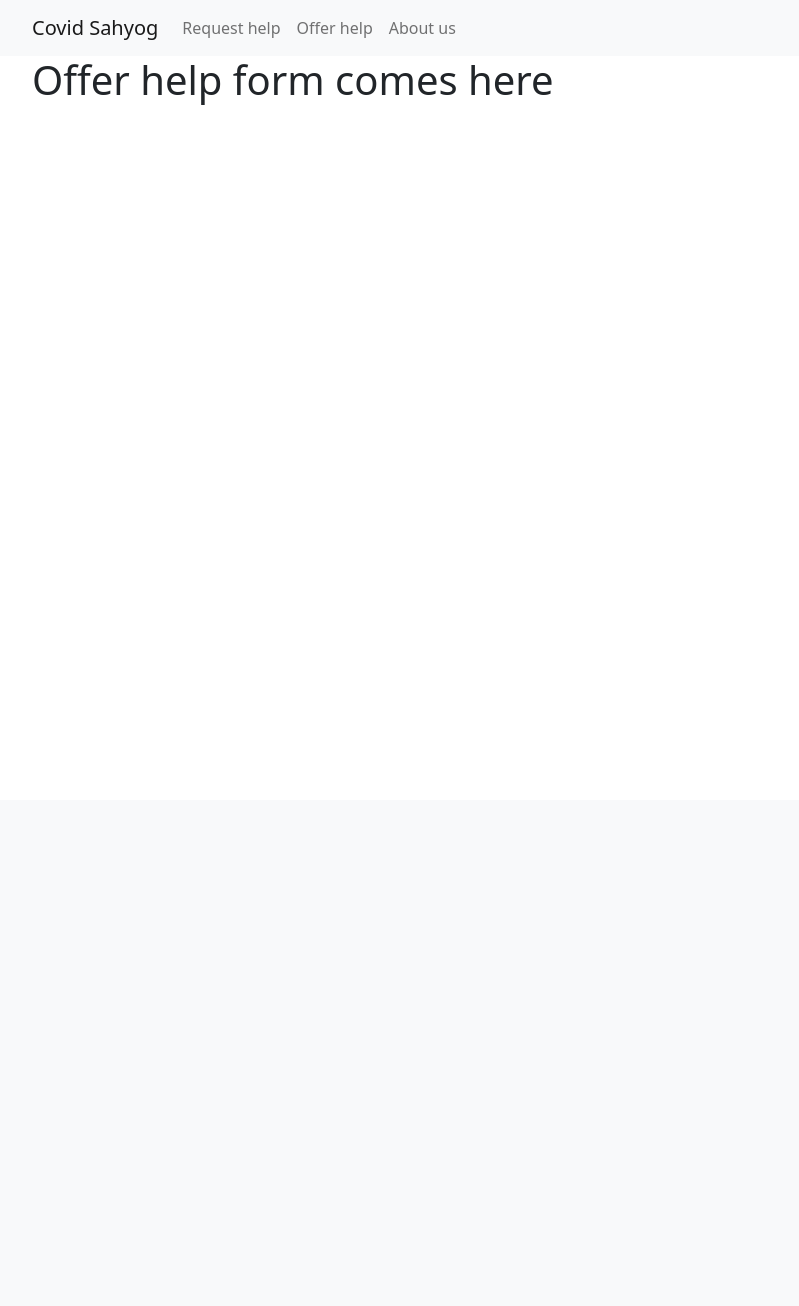
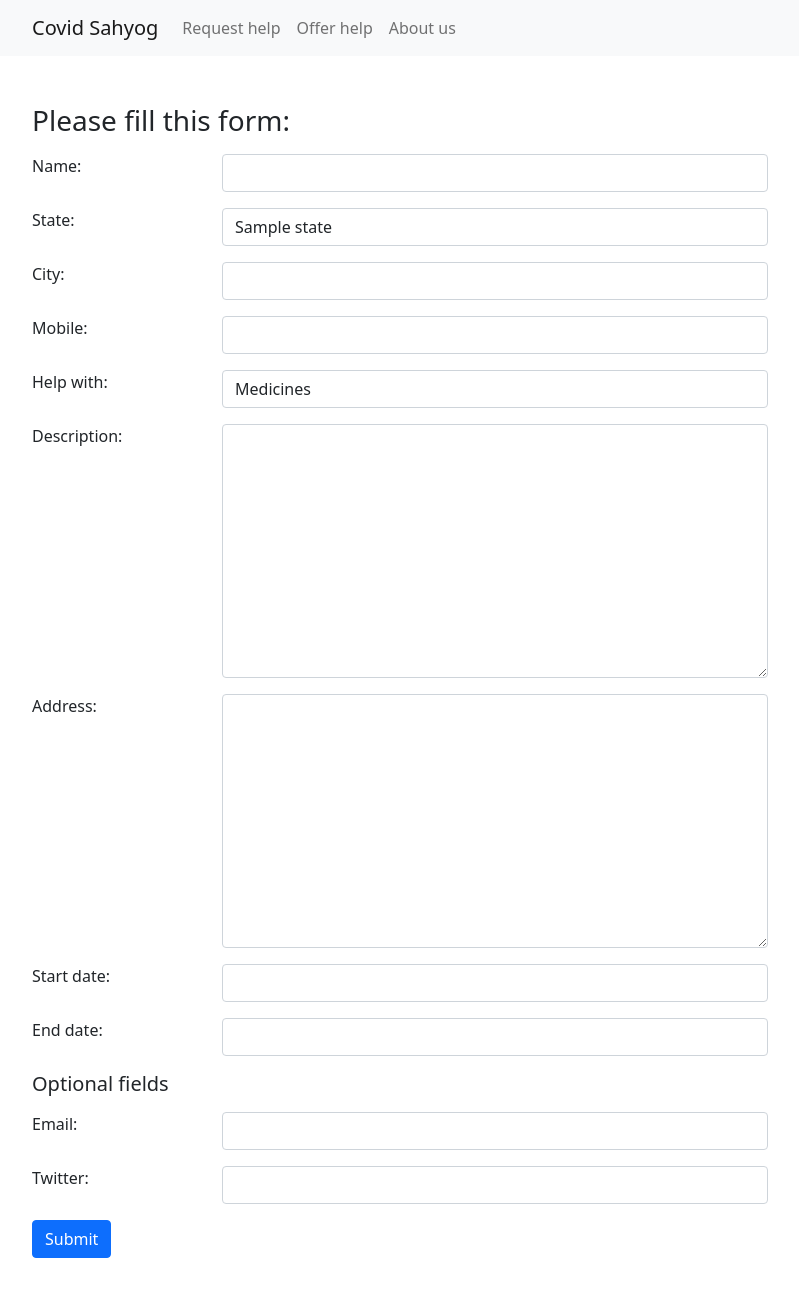
Before and after one commit to shivkiyer/covid-sahyog, a Django app: page /offer-help in a window 1280 px wide. Shown: the whole page, without its empty margins (50-849 px from the left). Before the commit the page ends 105 px from the top, so only its background shows below. Run offline with Django 3.2, Linux system fonts and the light colour scheme; tables that the repository leaves empty hold one stand-in row (values such as "Sample post"); parts of the project's set-up code (start-up, migrations or seed data) failed here and were passed over; some libraries are stand-ins or nearby versions.

Commit message:
Started offer help form; TODO date picker

```diff
--- a/relief/forms.py
+++ b/relief/forms.py
@@ -32,6 +32,14 @@ class RequestHelpForm(forms.ModelForm):
                 required=False,
                 widget=forms.URLInput(attrs={'class': 'form-control'})
             )
+    start_date = forms.DateTimeField(
+                required=False,
+                widget=forms.DateTimeInput(attrs={'class': 'form-control'})
+            )
+    end_date = forms.DateTimeField(
+                required=False,
+                widget=forms.DateTimeInput(attrs={'class': 'form-control'})
+            )
     class Meta:
         model = RequestHelp
         fields = [
@@ -45,5 +53,8 @@ class RequestHelpForm(forms.ModelForm):
             'description',
             'address',
             'verified',
-            'assistance_url'
+            'start_date',
+            'end_date',
+            'assistance_url',
+            'is_disabled'
         ]
--- a/relief/models.py
+++ b/relief/models.py
@@ -21,6 +21,7 @@ class RequestHelp(models.Model):
         ('food', 'Food'),
         ('ambulance', 'Ambulance'),
         ('blood', 'Blood/Plasma'),
+        ('financial', 'Financial'),
         ('other', 'Other')
     ]
     display_name    = models.CharField(max_length=200)
@@ -33,11 +34,14 @@ class RequestHelp(models.Model):
         choices=help_choices,
         default='oxygen'
     )
+    is_help_offered = models.BooleanField(default=False)
     state           = models.ForeignKey(State, on_delete=models.SET_NULL, null=True, blank=True)
     address         = models.TextField()
     city            = models.CharField(max_length=200)
     assistance_url  = models.URLField(blank=True, null=True)
     created_on      = models.DateTimeField(auto_now_add=True)
+    start_date      = models.DateTimeField(blank=True, null=True)
+    end_date        = models.DateTimeField(blank=True, null=True)
     verified_on     = models.DateTimeField(auto_now=True, blank=True, null=True)
     verified        = models.BooleanField(default=False)
     verified_by     = models.ForeignKey(
@@ -46,6 +50,7 @@ class RequestHelp(models.Model):
         blank=True,
         null=True
     )
+    is_disabled     = models.BooleanField(default=False)
 
     def __str__(self):
         return self.display_name + ' in ' + self.city + ', ' + self.state.name + ' needs ' + self.help_needed
--- /dev/null
+++ b/relief/templates/base_help_form_admin.html
@@ -0,0 +1,28 @@
+{% if user.is_authenticated %}
+  <div class="row mb-3">
+    <div class="col-12 col-md-2">
+      <label>Donation Link:</label>
+    </div>
+    <div class="col-12 col-md-6">
+      {{request_form.assistance_url}}
+    </div>
+  </div>
+
+  <div class="row mb-3">
+    <div class="col-12 col-md-2">
+      <label>Verify:</label>
+    </div>
+    <div class="col-12 col-md-6">
+      {{request_form.verified}}
+    </div>
+  </div>
+
+  <div class="row mb-3">
+    <div class="col-12 col-md-2">
+      <label>Disable:</label>
+    </div>
+    <div class="col-12 col-md-6">
+      {{request_form.is_disabled}}
+    </div>
+  </div>
+{% endif %}
--- /dev/null
+++ b/relief/templates/base_help_form_optional.html
@@ -0,0 +1,18 @@
+<h5 class="my-3">Optional fields</h5>
+<div class="row mb-3">
+  <div class="col-12 col-md-2">
+    <label>Email:</label>
+  </div>
+  <div class="col-12 col-md-6">
+    {{request_form.email}}
+  </div>
+</div>
+
+<div class="row mb-3">
+  <div class="col-12 col-md-2">
+    <label>Twitter:</label>
+  </div>
+  <div class="col-12 col-md-6">
+    {{request_form.twitter_handle}}
+  </div>
+</div>
--- /dev/null
+++ b/relief/templates/base_help_form_required.html
@@ -0,0 +1,75 @@
+<div class="row mb-3">
+  <div class="col-12 col-md-2">
+    <label>Name:</label>
+  </div>
+  <div class="col-12 col-md-6">
+    {{request_form.display_name}}
+  </div>
+</div>
+
+<div class="row mb-3">
+  <div class="col-12 col-md-2">
+    <label>State:</label>
+  </div>
+  <div class="col-12 col-md-6">
+    <select class="form-control" name="state">
+      {% for state_item in list_of_states %}
+        <option value="{{state_item.id}}">{{state_item.name}}</option>
+      {% endfor %}
+    </select>
+  </div>
+</div>
+
+<div class="row mb-3">
+  <div class="col-12 col-md-2">
+    <label>City:</label>
+  </div>
+  <div class="col-12 col-md-6">
+    {{request_form.city}}
+  </div>
+</div>
+
+<div class="row mb-3">
+  <div class="col-12 col-md-2">
+    <label>Mobile:</label>
+  </div>
+  <div class="col-12 col-md-6">
+    {{request_form.mobile_number}}
+  </div>
+</div>
+{% if request_form.mobile_number.errors %}
+  {% for error in request_form.mobile_number.errors %}
+    <p><strong>{{error}}</strong></p>
+  {% endfor %}
+{% endif %}
+
+<div class="row mb-3">
+  <div class="col-12 col-md-2">
+    <label>Help with:</label>
+  </div>
+  <div class="col-12 col-md-6">
+    <select class="form-control" name="help_needed">
+      {% for choice_item in help_choices %}
+        <option value="{{choice_item.0}}">{{choice_item.1}}</option>
+      {% endfor %}
+    </select>
+  </div>
+</div>
+
+<div class="row mb-3">
+  <div class="col-12 col-md-2">
+    <label>Description:</label>
+  </div>
+  <div class="col-12 col-md-6">
+    {{request_form.description}}
+  </div>
+</div>
+
+<div class="row mb-3">
+  <div class="col-12 col-md-2">
+    <label>Address:</label>
+  </div>
+  <div class="col-12 col-md-6">
+    {{request_form.address}}
+  </div>
+</div>
--- a/relief/templates/index.html
+++ b/relief/templates/index.html
@@ -26,7 +26,9 @@
         <div class="col-12 col-md-6">
           <ul class="list-group">
             {% for state_item in list_of_states %}
-              <a href="/state/{{state_item.slug}}" class="list-group-item list-group-item-action">
+              <a href="/state/{{state_item.slug}}"
+                  class="list-group-item list-group-item-action"
+                  style="padding:15px;">
                 {{state_item}}
               </a>
             {% endfor %}
--- a/relief/templates/offer_help.html
+++ b/relief/templates/offer_help.html
@@ -3,7 +3,49 @@
 {% block content %}
 
   <div class="container">
-    <h1>Offer help form comes here</h1>
+
+    <form class="my-5"
+          action="{% url 'submit_help_request' %}"
+          method="POST">
+
+      {% csrf_token %}
+
+      <h3 class="my-3">Please fill this form:</h3>
+
+      {% if request_form.errors %}
+        <p>The form has errors. Please check the messages below fields.</p>
+      {% endif %}
+
+      {% include 'base_help_form_required.html' %}
+
+      <div class="row mb-3">
+        <div class="col-12 col-md-2">
+          <label>Start date:</label>
+        </div>
+        <div class="col-12 col-md-6">
+          {{request_form.start_date}}
+        </div>
+      </div>
+
+      <div class="row mb-3">
+        <div class="col-12 col-md-2">
+          <label>End date:</label>
+        </div>
+        <div class="col-12 col-md-6">
+          {{request_form.end_date}}
+        </div>
+      </div>
+
+      {% include 'base_help_form_optional.html' %}
+
+      {% include 'base_help_form_admin.html' %}
+
+      <input type="submit"
+              class="btn btn-primary"
+              value="Submit">
+
+    </form>
+
   </div>
 
 {% endblock %}
--- a/relief/templates/state_list.html
+++ b/relief/templates/state_list.html
@@ -16,6 +16,7 @@
             {% if help_item.twitter_handle %}, Twitter: {{help_item.twitter_handle}}{% endif %}
           </p>
           <p class="card-text">State: {{help_item.state}}, City: {{help_item.city}}</p>
+          <p class="card-text">Help needed: {{help_item.help_needed|title}}</p>
           <p class="card-text">{{help_item.description|linebreaks}}</p>
           <p class="card-text">{{help_item.address|linebreaks}}</p>
           <p class="card-text">Verified:
--- a/relief/utils.py
+++ b/relief/utils.py
@@ -17,7 +17,7 @@ def read_states():
     return state_list
 
 
-def create_help_request_form(request=None):
+def create_help_form(request=None):
     """
     Creates either a blank help request form or a form with errors.
     Returns - context data with list of state, choices and RequestHelpForm
--- a/relief/views.py
+++ b/relief/views.py
@@ -14,12 +14,13 @@ def launch_app(request):
 
 
 def request_help(request):
-    context = utils.create_help_request_form()
+    context = utils.create_help_form()
     return render(request, 'request_help.html', context)
 
 
 def offer_help(request):
-    return render(request, 'offer_help.html', {})
+    context = utils.create_help_form()
+    return render(request, 'offer_help.html', context)
 
 
 def about_us(request):
@@ -31,7 +32,7 @@ def submit_help_request(request):
     if request_form.is_valid():
         new_help_request = request_form.save()
     else:
-        context = utils.create_help_request_form(request)
+        context = utils.create_help_form(request)
         return render(request, 'request_help.html', context)
 
     return redirect('confirm_submission')
```
Also changed, not shown: relief/templates/request_help.html (+3 -102 lines), relief/migrations/0008_auto_20210513_1549.py (added).
